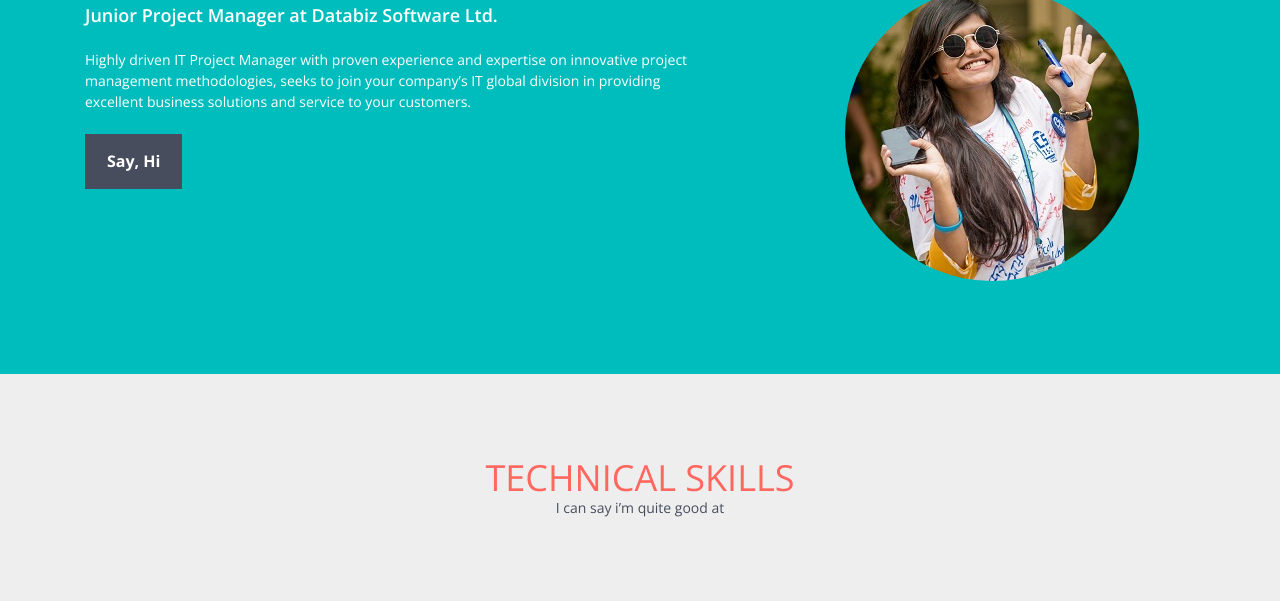
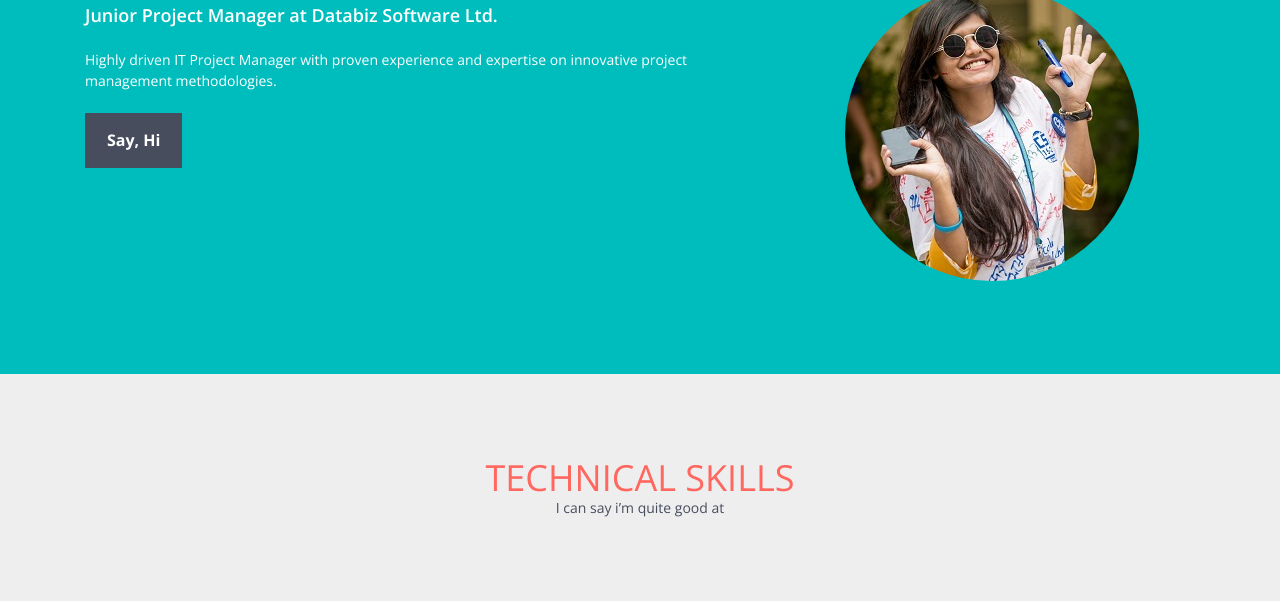
Before and after one commit to enamoulhoque16/enamoulhoque16.github.io, a plain HTML site: page index.html in a window 1280 px wide. Shown: the part 1046-1647 px from the top of the page. Drawn offline with nearby package versions, Linux system fonts and the light colour scheme.

Commit message:
Update index.html

```diff
--- a/index.html
+++ b/index.html
@@ -154,7 +154,7 @@
             	<div class=" col-xs-12 col-sm-12 col-md-7 col-lg-7">
                 	<h3>Nusrat Haque Supti</h3>
                     <h4 class="subHeading">Junior Project Manager at Databiz Software Ltd.</h4>
-                    <p>Highly driven IT Project Manager with proven experience and expertise on innovative project management methodologies, seeks to join your company’s IT global division in providing excellent business solutions and service to your customers.</p>
+                    <p>Highly driven IT Project Manager with proven experience and expertise on innovative project management methodologies. </p>
 
                      <a href="#contact" class="bntDownload">Say, Hi</a>
                 </div>
```
